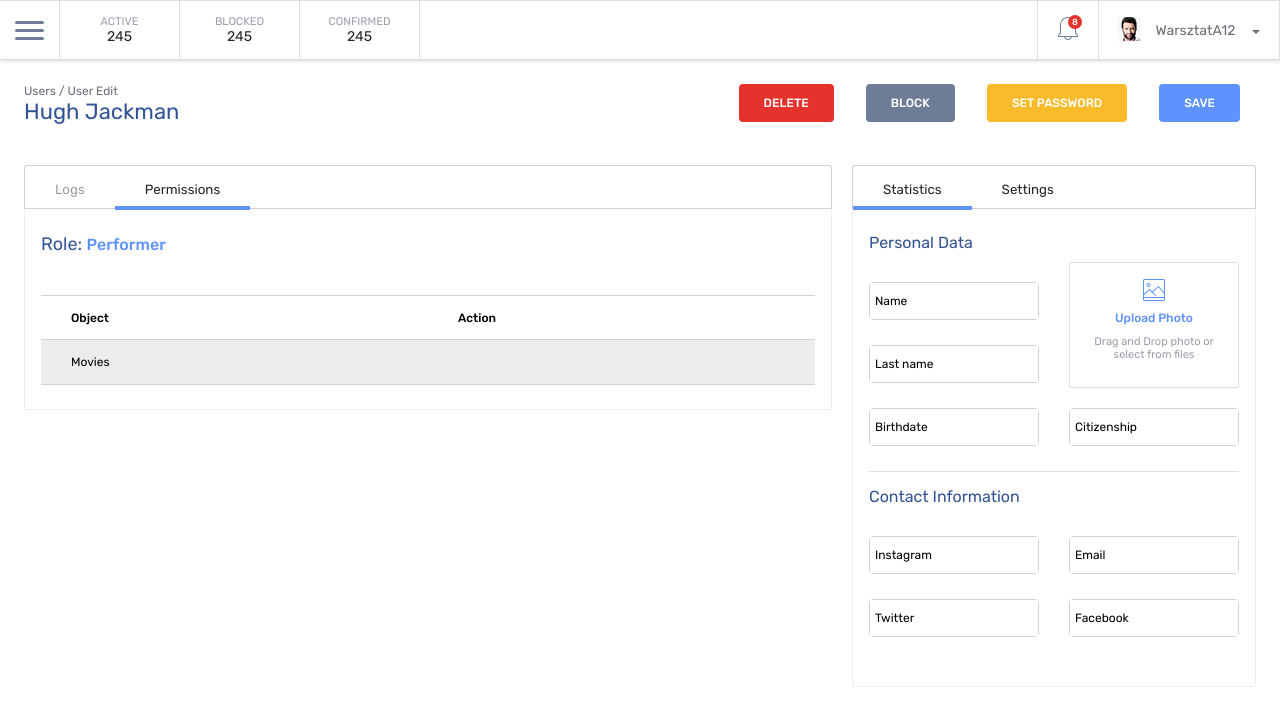
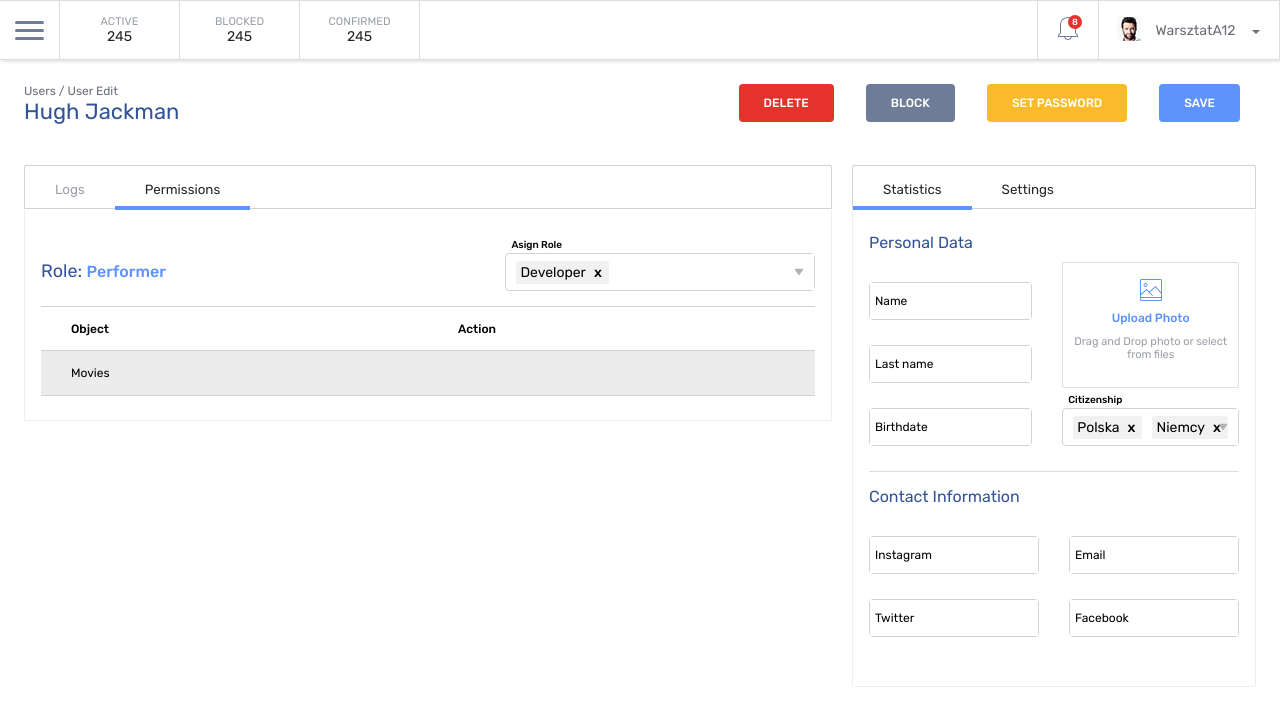
Before and after one commit to pan-rzeznik/task, an Angular app: page /dashboard/user-edit in a window 1280 px wide. Shown: the top 726 px of the page. Built offline with nearby package versions, Linux system fonts and the light colour scheme.

Commit message:
Multi selectcontrol

```diff
--- a/src/app/modules/dashboard/components/user-edit/user-edit.component.html
+++ b/src/app/modules/dashboard/components/user-edit/user-edit.component.html
@@ -17,8 +17,17 @@
     <app-tab-body [label]="'Permissions'">
       <div class="tab-container">
         <header>
-          <span class="role">Role: </span>
-          <span class="type">Performer</span>
+          <div class="role-name">
+            <span class="role">Role: </span>
+            <span class="type">Performer</span>
+          </div>
+          <app-multi-select-control
+            class="role-select"
+            [label]="'Asign Role'"
+            [formControl]="roleControl"
+            [dataSource]="roleDataSource"
+            [displayProperty]="'role'"
+          ></app-multi-select-control>
         </header>
         <app-table
           [tableData]="tableData"
@@ -53,10 +62,12 @@
                 [label]="'Birthdate'"
                 [formControl]="personal.get('birthdate')"
               ></app-text-control>
-              <app-text-control
+              <app-multi-select-control
                 [label]="'Citizenship'"
                 [formControl]="personal.get('citizenship')"
-              ></app-text-control>
+                [dataSource]="dataSource"
+                [displayProperty]="'name'"
+              ></app-multi-select-control>
             </div>
           </div>
           <span class="break-line"></span>
@@ -84,6 +95,8 @@
         </form>
       </div>
     </app-tab-body>
-    <app-tab-body [label]="'Settings'"> </app-tab-body>
+    <app-tab-body [label]="'Settings'">
+      <div class="tab-container"></div>
+    </app-tab-body>
   </app-tab>
 </div>
--- a/src/app/modules/dashboard/components/user-edit/user-edit.component.scss
+++ b/src/app/modules/dashboard/components/user-edit/user-edit.component.scss
@@ -33,7 +33,10 @@
   .tab-container {
     padding: 24px 16px;
     header {
-      margin-bottom: 40px;
+      margin-bottom: 10px;
+      display: flex;
+      justify-content: space-between;
+      align-items: baseline;
     }
   }
   .role {
@@ -44,6 +47,9 @@
     font-size: 16px;
     font-weight: 500;
     color: #5e92fc;
+  }
+  .role-select {
+    width: 40%;
   }
   .personal {
     margin-bottom: 20px;
--- a/src/app/modules/dashboard/components/user-edit/user-edit.component.ts
+++ b/src/app/modules/dashboard/components/user-edit/user-edit.component.ts
@@ -5,7 +5,7 @@ import {
   Renderer2,
   OnInit,
 } from '@angular/core';
-import { FormGroup, FormBuilder } from '@angular/forms';
+import { FormGroup, FormBuilder, FormControl } from '@angular/forms';
 import { TableObject } from 'src/app/modules/shared/components/table/table.component';
 
 const mockData: TableObject[] = [
@@ -30,7 +30,20 @@ export class UserEditComponent implements OnInit {
   tableData = mockData;
   tableColumns = ['Object', 'Action'];
   form: FormGroup;
-
+  roleControl = new FormControl([{ id: 1, role: 'Developer', salary: 1000 }]);
+  dataSource = [
+    { id: 1, name: 'Polska' },
+    { id: 2, name: 'Niemcy' },
+    { id: 3, name: 'Ukraina' },
+    { id: 4, name: 'Rosja' },
+  ];
+  roleDataSource = [
+    { id: 1, role: 'Developer', salary: 1000 },
+    { id: 2, role: 'Designer', salary: 999 },
+    { id: 3, role: 'Menager', salary: 1001 },
+    { id: 4, role: 'CEO', salary: 1002 },
+    { id: 5, role: 'Tester', salary: 998 },
+  ];
   @ViewChild('form') formElement: HTMLFormElement;
   constructor(
     private readonly fb: FormBuilder,
@@ -75,7 +88,10 @@ export class UserEditComponent implements OnInit {
         name: '',
         lastName: '',
         birthdate: '',
-        citizenship: '',
+        citizenship: new FormControl([
+          { id: 1, name: 'Polska' },
+          { id: 2, name: 'Niemcy' },
+        ]),
         photo: '',
       }),
       contact: this.fb.group({
--- /dev/null
+++ b/src/app/modules/form/components/multi-select-control/multi-select-control.component.html
@@ -0,0 +1,35 @@
+<div class="control-box">
+  <label [for]="label" [ngClass]="{ 'input-active': labelUp }">
+    {{ label }}
+  </label>
+  <input
+    [id]="label"
+    (click)="openPopoupWithOptions($event)"
+    (keyup)="filter($event)"
+    autocomplete="off"
+    type="text"
+    #input
+  />
+  <div class="options-container" *ngIf="optionsOpen">
+    <div
+      @optionFadeInOut
+      class="option"
+      [ngClass]="{ 'selected-option': checkIfSelected(option) }"
+      (click)="toggleOptionState(i)"
+      *ngFor="let option of filteredData; let i = index"
+    >
+      <p>{{ option[displayProperty] }}</p>
+      <img src="../../../../../assets/icons/check-solid.svg" />
+    </div>
+    <p class="option" *ngIf="filteredData.length === 0">
+      {{ emptyPlaceholder }}
+    </p>
+  </div>
+  <div class="chips-container">
+    <div class="chips" *ngFor="let chips of value; let i = index">
+      {{ chips[displayProperty] }}
+      <span class="close-button" (click)="removeChips($event, i)">x</span>
+    </div>
+  </div>
+  <span class="arrow" (click)="openPopoupWithOptions($event)"></span>
+</div>
--- /dev/null
+++ b/src/app/modules/form/components/multi-select-control/multi-select-control.component.scss
@@ -0,0 +1,104 @@
+@import "/src/mixins.scss";
+
+:host {
+  box-sizing: border-box;
+}
+.control-box {
+  position: relative;
+  margin: 20px 0 5px;
+  border: 1px solid #ced3db;
+  border-radius: 4px;
+  display: flex;
+  flex-direction: row-reverse;
+  input {
+    outline: none;
+    border: none;
+    width: 100%;
+    height: 36px;
+    padding: 5px;
+  }
+
+  label {
+    position: absolute;
+    transition: 0.15s all ease-in;
+    top: 50%;
+    left: 5px;
+    transform: translateY(-50%);
+    font-size: 12px;
+    cursor: text;
+  }
+
+  .input-active {
+    transform: translateY(-33px) !important;
+    font-size: 10px;
+    font-weight: 500;
+  }
+  .options-container {
+    position: absolute;
+    background-color: white;
+    top: 110%;
+    width: 100%;
+    border: 1px solid #ced3db;
+    border-radius: 4px;
+    z-index: 1000;
+    box-shadow: 0px 7px 8px #0000002e;
+
+    .option {
+      @include flex-center;
+      justify-content: space-between;
+      padding: 10px 20px 10px 10px;
+      cursor: pointer;
+      img {
+        display: none;
+        height: 15px;
+      }
+
+      &:hover {
+        background-color: #f1f1f1;
+      }
+    }
+    .selected-option {
+      background-color: #dcefff;
+
+      &:hover {
+        background-color: #bdd7ee;
+      }
+      img {
+        display: inline-block;
+      }
+    }
+  }
+  .chips-container {
+    display: flex;
+    align-items: center;
+
+    .chips {
+      @include flex-center;
+      padding: 0px 4px;
+      margin-left: 10px;
+      border-radius: 2px;
+      background-color: #f1f1f1;
+      font-size: 14px;
+
+      .close-button {
+        margin-left: 5px;
+        padding: 3px;
+        font-weight: 500;
+        cursor: pointer;
+      }
+    }
+  }
+}
+.arrow {
+  position: absolute;
+  right: 10px;
+  top: 50%;
+  transform: translateY(-50%);
+  cursor: pointer;
+  width: 0;
+  height: 0;
+  border-style: solid;
+  border-width: 7px 5px 0 5px;
+  border-radius: 2px;
+  border-color: #b0b1b3 transparent transparent transparent;
+}
--- /dev/null
+++ b/src/app/modules/form/components/multi-select-control/multi-select-control.component.ts
@@ -0,0 +1,137 @@
+import {
+  Component,
+  ChangeDetectorRef,
+  Input,
+  Renderer2,
+  ViewChild,
+  ChangeDetectionStrategy,
+  OnInit,
+} from '@angular/core';
+import { FormControl } from '@angular/forms';
+import { optionFadeInOut } from 'src/app/modules/shared/animations/option-fadeInOut-animation';
+
+@Component({
+  selector: 'app-multi-select-control',
+  templateUrl: './multi-select-control.component.html',
+  styleUrls: ['./multi-select-control.component.scss'],
+  animations: [optionFadeInOut],
+  changeDetection: ChangeDetectionStrategy.OnPush,
+})
+export class MultiSelectControlComponent {
+  private _dataSource: any[];
+  labelUp = false;
+  listener: () => void;
+  filteredData: any[];
+  emptyPlaceholder = 'Brak danych';
+  optionsOpen = false;
+  value: any[] = [];
+
+  @Input() displayProperty: string;
+  @Input() label: string;
+  @Input() set formControl(value: FormControl) {
+    if (value.value.length > 0) {
+      this.value = value.value;
+      this.labelUp = true;
+    }
+  }
+  @Input() set dataSource(value: any[]) {
+    this._dataSource = value;
+    this.setDefaultFilteredDataValue();
+  }
+  @ViewChild('input') input: any;
+
+  constructor(
+    private readonly renderer: Renderer2,
+    private readonly cd: ChangeDetectorRef
+  ) {}
+
+  checkIfSelected(option: any): boolean | void {
+    const index = this.value.findIndex(
+      (el) => el[this.displayProperty] === option[this.displayProperty]
+    );
+    if (index !== -1) {
+      return true;
+    }
+  }
+
+  toggleOptionState(index: number): void {
+    const option = this.filteredData[index];
+    const idx = this.value.findIndex(
+      (el) => el[this.displayProperty] === option[this.displayProperty]
+    );
+    if (idx !== -1) {
+      this.value.splice(idx, 1);
+    } else {
+      this.value.push(option);
+    }
+    this.resetControl();
+  }
+
+  openPopoupWithOptions(event: Event): void {
+    if (this.optionsOpen) {
+      return;
+    }
+    this.labelUp = true;
+    this.optionsOpen = true;
+    setTimeout(() => {
+      if (this.listener) {
+        this.listener();
+      }
+      this.setClickListener();
+    });
+  }
+
+  setClickListener(): void {
+    this.listener = this.renderer.listen(document, 'click', (event) => {
+      this.toggleOptionsPopup(event);
+    });
+  }
+
+  removeChips(e: Event, index: number): void {
+    e.stopPropagation();
+    this.value.splice(index, 1);
+    if (this.value.length === 0 && !this.optionsOpen) {
+      this.labelUp = false;
+    }
+  }
+
+  filter(event: Event): void {
+    const filterValue = (event.target as HTMLInputElement).value;
+    if (filterValue === '') {
+      this.setDefaultFilteredDataValue();
+      return;
+    }
+    this.filteredData = [];
+    this._dataSource.forEach((e) => {
+      if (e[this.displayProperty].includes(filterValue)) {
+        this.filteredData.push(e);
+      }
+    });
+  }
+
+  private resetControl(): void {
+    (this.input.nativeElement as HTMLInputElement).value = '';
+    this.filteredData = this._dataSource;
+  }
+
+  private setDefaultFilteredDataValue(): void {
+    this.filteredData = this._dataSource;
+  }
+
+  private toggleOptionsPopup(event: Event): void {
+    const composedPath = Array.from(event.composedPath());
+    if (
+      composedPath.some(
+        (el: any) => el?.nodeName === 'APP-MULTI-SELECT-CONTROL'
+      )
+    ) {
+      return;
+    }
+    this.optionsOpen = false;
+    if (this.value.length === 0) {
+      this.labelUp = false;
+    }
+    this.listener();
+    this.cd.markForCheck();
+  }
+}
--- a/src/app/modules/form/form.module.ts
+++ b/src/app/modules/form/form.module.ts
@@ -2,9 +2,10 @@ import { TextControlComponent } from './components/text-control/text-control.com
 import { NgModule } from '@angular/core';
 import { CommonModule } from '@angular/common';
 import { ReactiveFormsModule } from '@angular/forms';
+import { MultiSelectControlComponent } from './components/multi-select-control/multi-select-control.component';
 @NgModule({
   imports: [CommonModule, ReactiveFormsModule],
-  declarations: [TextControlComponent],
-  exports: [TextControlComponent],
+  declarations: [TextControlComponent, MultiSelectControlComponent],
+  exports: [TextControlComponent, MultiSelectControlComponent],
 })
 export class FormModule {}
--- /dev/null
+++ b/src/app/modules/shared/animations/option-fadeInOut-animation.ts
@@ -0,0 +1,17 @@
+import {
+  trigger,
+  state,
+  transition,
+  animate,
+  style,
+} from '@angular/animations';
+
+export const optionFadeInOut = trigger('optionFadeInOut', [
+  state(
+    'void',
+    style({
+      opacity: 0,
+    })
+  ),
+  transition('* <=> void', animate('220ms ease-in')),
+]);
--- a/tsconfig.json
+++ b/tsconfig.json
@@ -2,6 +2,7 @@
 {
   "compileOnSave": false,
   "compilerOptions": {
+    "strictPropertyInitialization": false,
     "baseUrl": "./",
     "outDir": "./dist/out-tsc",
     "forceConsistentCasingInFileNames": true,
@@ -19,7 +20,6 @@
     "lib": ["es2018", "dom"]
   },
   "angularCompilerOptions": {
-    "strictPropertyInitialization": false,
     "strictInjectionParameters": true,
     "strictInputAccessModifiers": true,
     "strictTemplates": true
```
Also changed, not shown: src/assets/icons/check-solid.svg (added).
